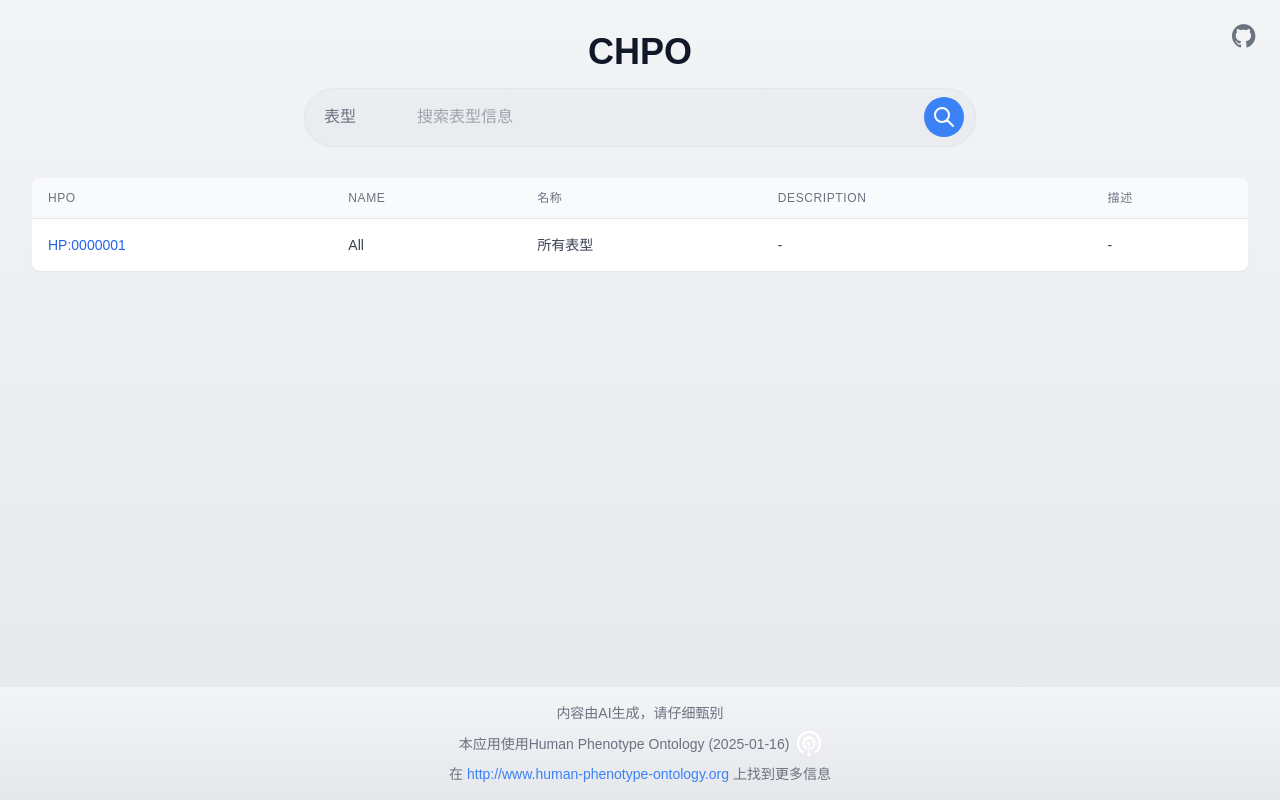
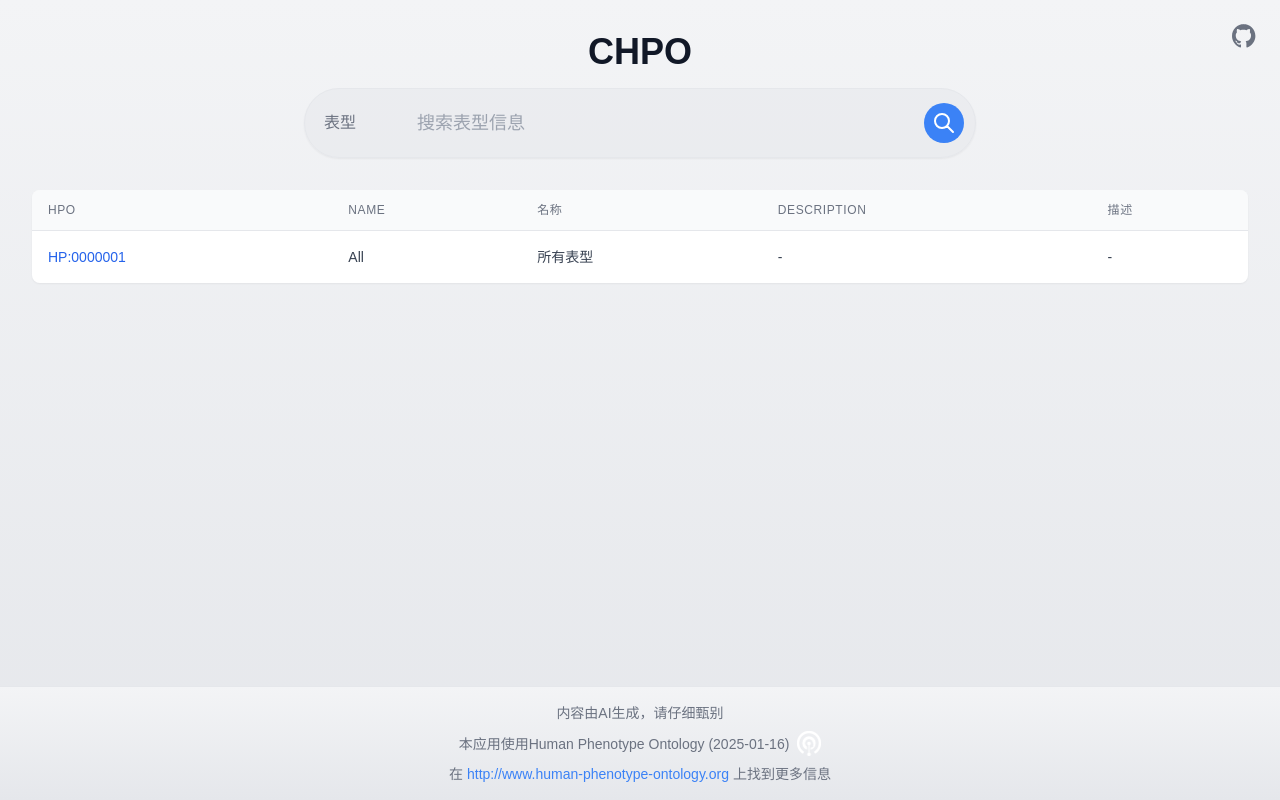
Before and after one commit to pzweuj/DeepHPO, a Next.js app: page / in a window 1280 px wide. Built offline with nearby package versions, Linux system fonts and the light colour scheme.

Commit message:
Update searchBox.tsx

```diff
--- a/src/app/components/searchBox.tsx
+++ b/src/app/components/searchBox.tsx
@@ -47,7 +47,7 @@ export default function SearchBox({
   };
 
   return (
-    <div className="relative">
+    <div className="relative w-full max-w-2xl">
       <div className="absolute left-3 top-1/2 -translate-y-1/2">
         <select
           value={searchType}
@@ -65,7 +65,7 @@ export default function SearchBox({
         onChange={handleInputChange}
         onKeyDown={handleKeyDown}
         placeholder={searchType === 'matcher' ? '使用deepseek提取表型信息' : '搜索表型信息'}
-        className="w-full pl-28 pr-6 py-4 rounded-full border border-gray-200 dark:border-gray-700 focus:outline-none focus:ring-2 focus:ring-blue-500 dark:focus:ring-blue-600 bg-gray-200/50 dark:bg-gray-800/50 text-gray-900 dark:text-gray-100 shadow-sm transition-colors"
+        className="w-full pl-28 pr-6 py-5 rounded-full border border-gray-200 dark:border-gray-700 focus:outline-none focus:ring-2 focus:ring-blue-500 dark:focus:ring-blue-600 bg-gray-200/50 dark:bg-gray-800/50 text-gray-900 dark:text-gray-100 shadow-sm transition-colors text-lg"
       />
       <SearchButton isSearching={isSearching} onClick={handleSearchClick} />
     </div>
```
